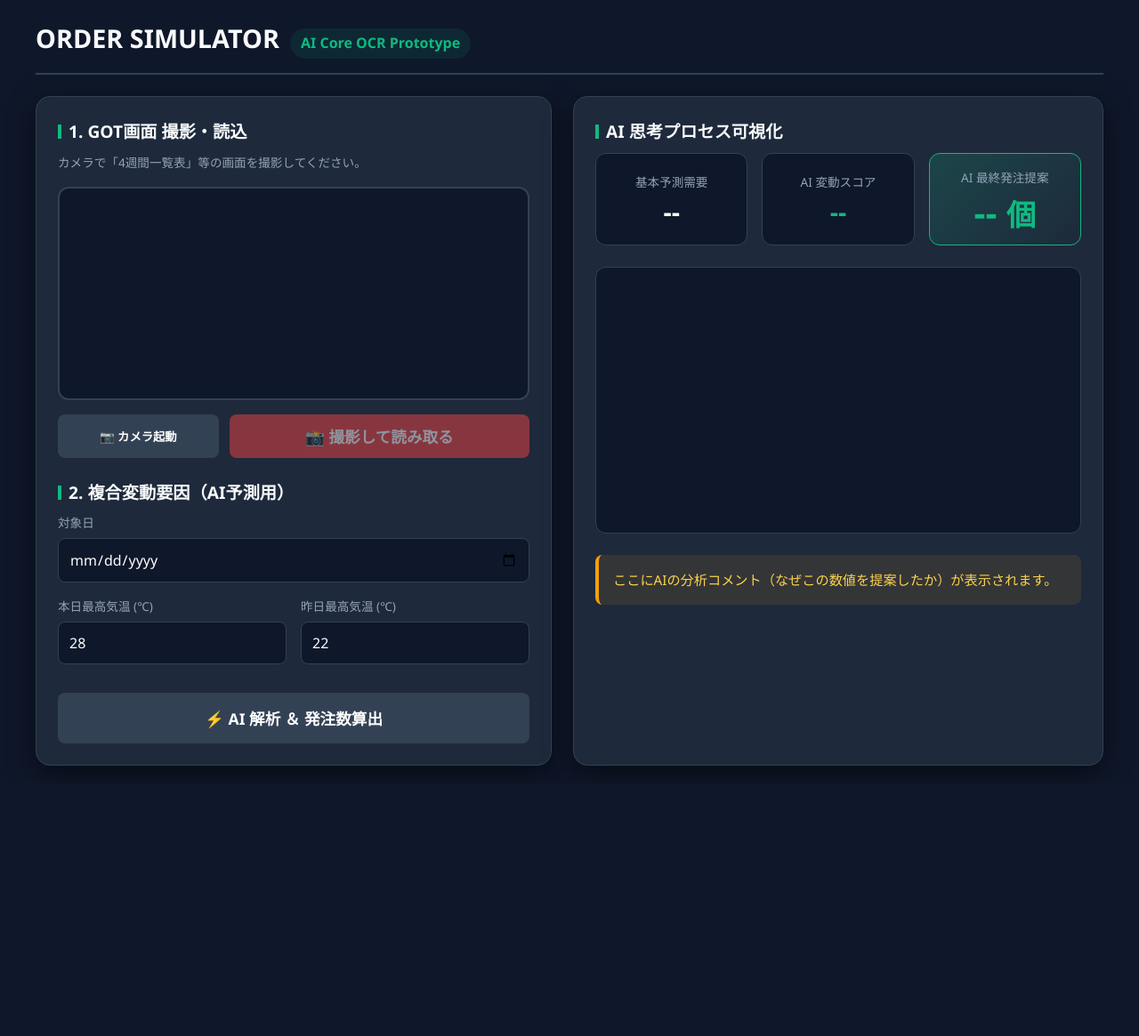
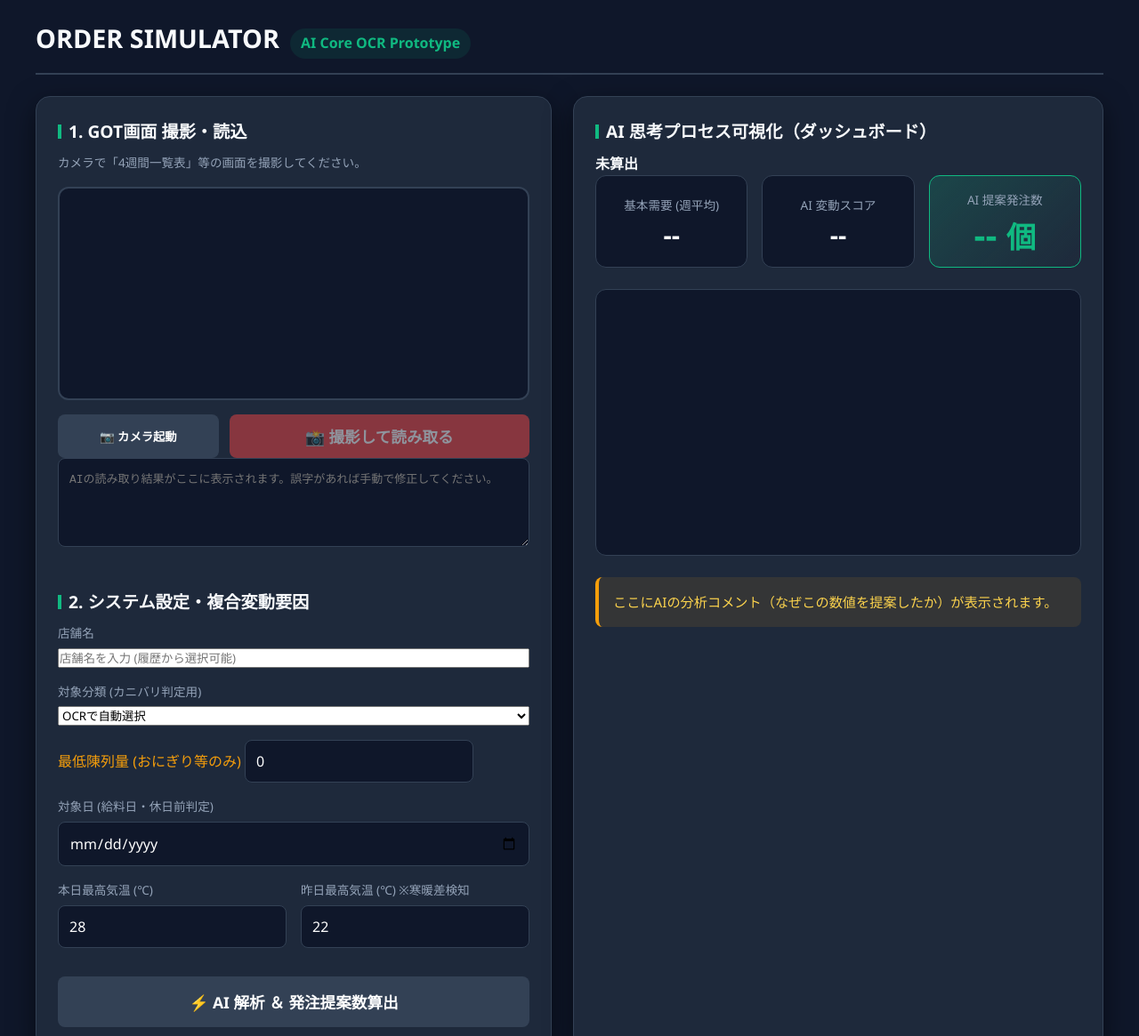
Before and after one commit to cocio-ai/order-simulator-ai, a plain HTML site: page index.html in a window 1280 px wide. Shown: the top 1165 px of the page at 89% size. Before the commit the page ends 881 px from the top, so only its background shows below. Drawn offline with nearby package versions, Linux system fonts and the light colour scheme; a script that the page names is missing.

Commit message:
Update index.html

```diff
--- a/index.html
+++ b/index.html
@@ -2,7 +2,8 @@
 <html lang="ja">
 <head>
     <meta charset="UTF-8">
-    <meta name="viewport" content="width=device-width, initial-scale=1.0, maximum-scale=1.0, user-scalable=no">
+    <meta name="viewport" content="width=device-width, initial-scale=1.0, maximum-scale=1.0, user-scalable=no, viewport-fit=cover">
+    <meta name="theme-color" content="#0f172a">
     <title>ORDER SIMULATOR: AI Core OCR</title>
     <link rel="stylesheet" href="style.css">
     <script src="https://cdn.jsdelivr.net/npm/chart.js"></script>
@@ -28,6 +29,7 @@
                 <div id="ocrStatus" class="ocr-status" style="display:none;">
                     <div class="spinner"></div>
                     <span id="ocrStatusText">AIが文字を解析中...</span>
+                    <div class="ocr-progress-container"><div id="ocrProgressBar" class="ocr-progress-bar"></div></div>
                 </div>
             </div>
 
@@ -36,43 +38,85 @@
                 <button id="btn-snap" class="btn-capture" disabled>📸 撮影して読み取る</button>
             </div>
 
-            <textarea id="gotDataInput" style="display:none;" placeholder="ここにOCRの読み取り結果が入ります。修正可能です。"></textarea>
+            <textarea id="ocrTextOutput" placeholder="AIの読み取り結果がここに表示されます。誤字があれば手動で修正してください。"></textarea>
 
-            <h2 class="panel-title" style="margin-top: 24px;">2. 複合変動要因（AI予測用）</h2>
+            <h2 class="panel-title" style="margin-top: 24px;">2. システム設定・複合変動要因</h2>
             <div class="form-row">
                 <div class="form-group">
-                    <label>対象日</label>
+                    <label><span>店舗名</span> <span id="saveIndicator" style="color: var(--seven-green); font-size: 0.8rem;"></span></label>
+                    <input type="text" id="storeName" list="storeList" placeholder="店舗名を入力 (履歴から選択可能)">
+                    <datalist id="storeList"></datalist>
+                </div>
+            </div>
+            <div class="form-row">
+                <div class="form-group">
+                    <label>対象分類 (カニバリ判定用)</label>
+                    <select id="categoryName">
+                        <option value="" disabled selected>OCRで自動選択</option>
+                        <option value="おにぎり">おにぎり</option>
+                        <option value="こだわりおにぎり">こだわりおにぎり</option>
+                        <option value="弁当">弁当（常温）</option>
+                        <option value="寿司">寿司</option>
+                        <option value="チルド弁当">チルド弁当</option>
+                        <option value="サンドイッチ">サンドイッチ</option>
+                        <option value="ロール">ロール</option>
+                        <option value="スパゲティパスタ">スパゲティパスタ</option>
+                        <option value="グラタンドリア">グラタンドリア</option>
+                        <option value="カップ麺">カップ麺</option>
+                        <option value="調理麺">調理麺（冷たい麺）</option>
+                        <option value="惣菜">惣菜</option>
+                        <option value="カップデリ">カップデリ</option>
+                        <option value="サラダ">サラダ</option>
+                    </select>
+                </div>
+            </div>
+
+            <div class="flex-row display-input-box" id="displayInputArea" style="margin-top: 16px;">
+                <div class="flex-col">
+                    <label style="color: var(--seven-orange);">最低陳列量 (おにぎり等のみ)</label>
+                    <input type="number" inputmode="numeric" id="minDisplayQty" value="0" min="0">
+                </div>
+                <div class="flex-col"></div>
+            </div>
+
+            <div class="form-row" style="margin-top: 16px;">
+                <div class="form-group">
+                    <label>対象日 (給料日・休日前判定)</label>
                     <input type="date" id="targetDate">
                 </div>
             </div>
             <div class="form-row">
                 <div class="form-group">
                     <label>本日最高気温 (℃)</label>
-                    <input type="number" id="todayTemp" value="28">
+                    <input type="number" inputmode="numeric" id="todayTemp" value="28">
                 </div>
                 <div class="form-group">
-                    <label>昨日最高気温 (℃)</label>
-                    <input type="number" id="yesterdayTemp" value="22">
+                    <label>昨日最高気温 (℃) ※寒暖差検知</label>
+                    <input type="number" inputmode="numeric" id="yesterdayTemp" value="22">
                 </div>
             </div>
 
-            <button id="btn-analyze" class="btn-primary" disabled>⚡ AI 解析 ＆ 発注数算出</button>
+            <button id="btn-analyze" class="btn-primary" disabled>⚡ AI 解析 ＆ 発注提案数算出</button>
         </div>
 
         <div class="panel result-panel">
-            <h2 class="panel-title">AI 思考プロセス可視化</h2>
+            <h2 class="panel-title">AI 思考プロセス可視化（ダッシュボード）</h2>
+
+            <div class="result-header">
+                <strong id="resCategory">未算出</strong> <span id="resStoreText" style="font-size:0.85rem; color:var(--text-muted); font-weight:normal; margin-left:10px;"></span>
+            </div>
 
             <div class="summary-cards">
                 <div class="card">
-                    <span>基本予測需要</span>
+                    <span>基本需要 (週平均)</span>
                     <strong id="dispBase">--</strong>
                 </div>
                 <div class="card">
                     <span>AI 変動スコア</span>
-                    <strong id="dispScore" style="color: #10b981;">--</strong>
+                    <strong id="dispScore" style="color: var(--seven-green);">--</strong>
                 </div>
                 <div class="card highlight">
-                    <span>AI 最終発注提案</span>
+                    <span>AI 提案発注数</span>
                     <strong id="dispFinalOrder">-- <small>個</small></strong>
                 </div>
             </div>
```
